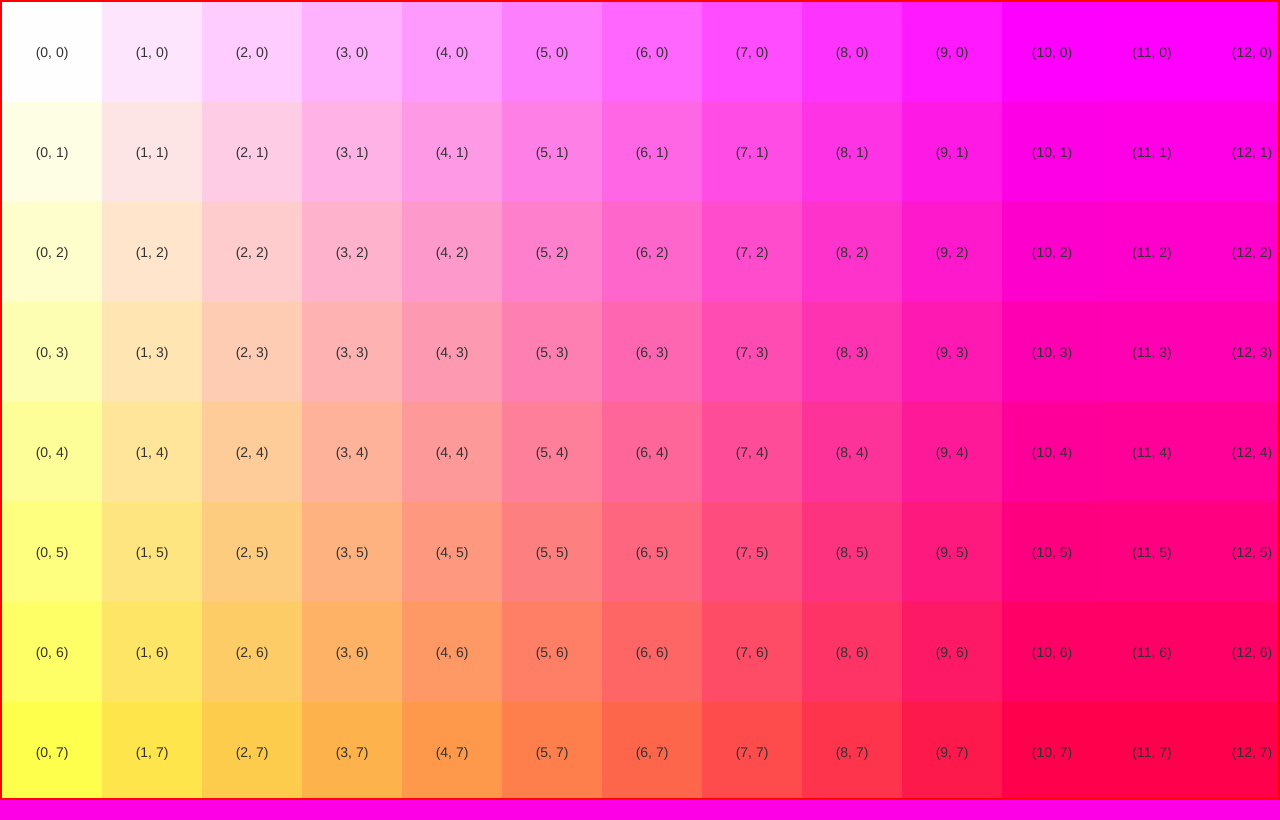
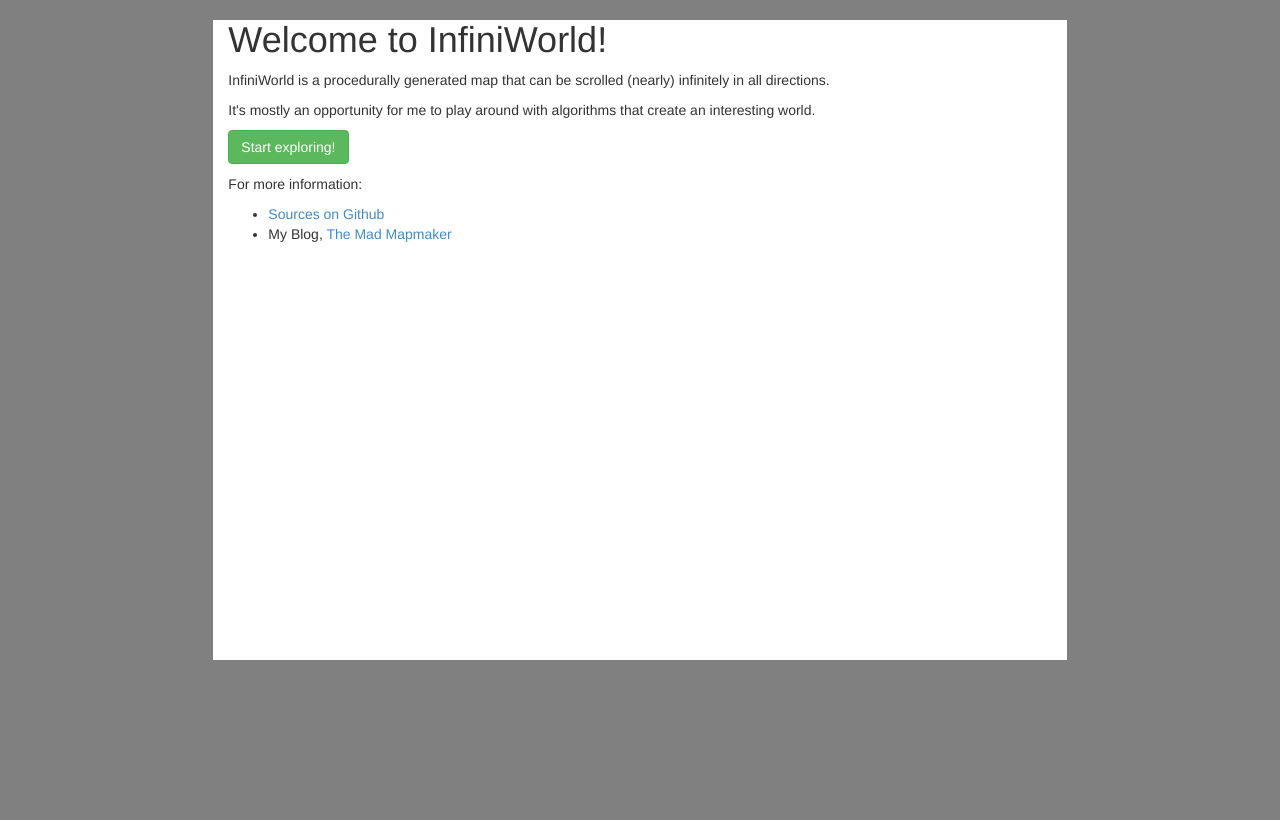
Before and after one commit to EmileKroeger/infiniworld, a Flask app: page / in a window 1280 px wide. Run offline with Flask 2, Linux system fonts and the light colour scheme; some libraries are stand-ins or nearby versions.

Commit message:
Remove all debug crap from the welcome page, and have a brief introduction instead. Also have a link back home

```diff
--- a/app/static/css/app.css
+++ b/app/static/css/app.css
@@ -18,6 +18,20 @@ body {
     font-family: "Symbola";
     src: url("Symbola.ttf");
 }
+
+
+/* Home */
+
+.col-centered{
+    float: none;
+    margin: 0 auto;
+}
+
+.welcomepage {
+  background-color: white;
+  height: 80%;
+}
+
 
 /* Page-level elements */
 
@@ -49,10 +63,18 @@ body {
   top: 5px;
 }
 
+.linkhome {
+  z-index: 500;
+  position: fixed;
+  background-color: black;
+  color: grey;
+  width: 20px;
+  text-align: center;
+}
+.linkhome > a {
+  color: grey;
+}
 
-.navarrow {
-  font-family: Symbola;
-}
 
 .mapframe {
   position: relative;
--- a/app/static/js/home/home-controller.js
+++ b/app/static/js/home/home-controller.js
@@ -1,11 +1,5 @@
 angular.module('infiniworld')
-  .controller('HomeController', ['$scope', 'sScrollControl',
-  function($scope, sScrollControl) {
-    // Experiment
-    $scope.getColor = function(x, y) {
-      return "rgb(100%, " + (10 - x) + "0%, " + (10 - y) + "0%)";
-    }
-    $scope.testrange = [0, 1, 2, 3, 4, 5, 6, 7, 8, 9, 10, 11, 12, 13, 14];
-    // scroll handling
-    $scope.scroll = sScrollControl;
+  .controller('HomeController', ['$scope',
+  function($scope) {
+    // Nothing, this is a static page.
   }]);
--- a/app/static/views/home/home.html
+++ b/app/static/views/home/home.html
@@ -1,29 +1,16 @@
+        <div class="col-md-8 col-centered welcomepage">
+            <h1>Welcome to InfiniWorld!</h1>
+            <p>InfiniWorld is a procedurally generated map that can be scrolled (nearly) infinitely in all directions.</p>
 
-<div style="position: fixed">
-    <div class="row">
-        <div class="col-md-8">
-            <h1>Welcome to InfiniWorld!</h1>
-            <p class="lead">Editor home</p>
+            <p>It's mostly an opportunity for me to play around with algorithms that create an interesting world.</p>
 
             <p>
-	            <a href="#/x/0/y/0/">Start here</a>
+	            <a class="btn btn-success" href="#/x/0/y/0/">Start exploring!</a>
             </p>
+
+            <p>For more information:</p>
+            <ul>
+              <li><a href="https://github.com/EmileKroeger/infiniworld/">Sources on Github</a></li>
+              <li>My Blog, <a href="https://themadmapmaker.wordpress.com/">The Mad Mapmaker</a></li>
+            </ul>
         </div>
-    </div>
-</div>
-
-        <div style="width: 100%; height: 100%; border: 2px solid red;"
-        class="mapframe"
-        ng-style="{'cursor': scroll.dragging ? 'grabbing' : 'grab'}"
-        ng-mousedown="scroll.handleMouseDown($event);"
-        ng-mousemove="scroll.handleMouseMove($event);"
-        ng-mouseup="scroll.handleMouseUp($event);"
-        >
-          <div class="scrollablemap" ng-style="{'left': scroll.left+'px', top: scroll.top+'px'}">
-            <div ng-repeat="y in testrange">
-              <div ng-repeat="x in testrange" style="width: 100px; height: 100px; position: absolute; text-align: center; vertical-align: middle; line-height: 100px;" ng-style="{'background-color': getColor(x, y), 'left': 100*x+'px', top: 100*y+'px'}">
-                ({{x}}, {{y}})
-              </div>
-            </div>
-          </div>
-        </div>
--- a/app/static/views/surface.html
+++ b/app/static/views/surface.html
@@ -24,6 +24,11 @@
     {{chunk.x0 / 8}}<br>{{chunk.y0 / 8}}
   </div>
    -->
+ <div class="linkhome">
+   <a href="/#/">
+     <span class="glyphicon glyphicon-home" aria-label="home"></span>
+   </a>
+ </div>
  <div class="cellselection"
    style="border: 2px dashed white; z-index: 150; position: absolute; width: 20px; height: 20px"
    ng-style="selectedstyle"
```
